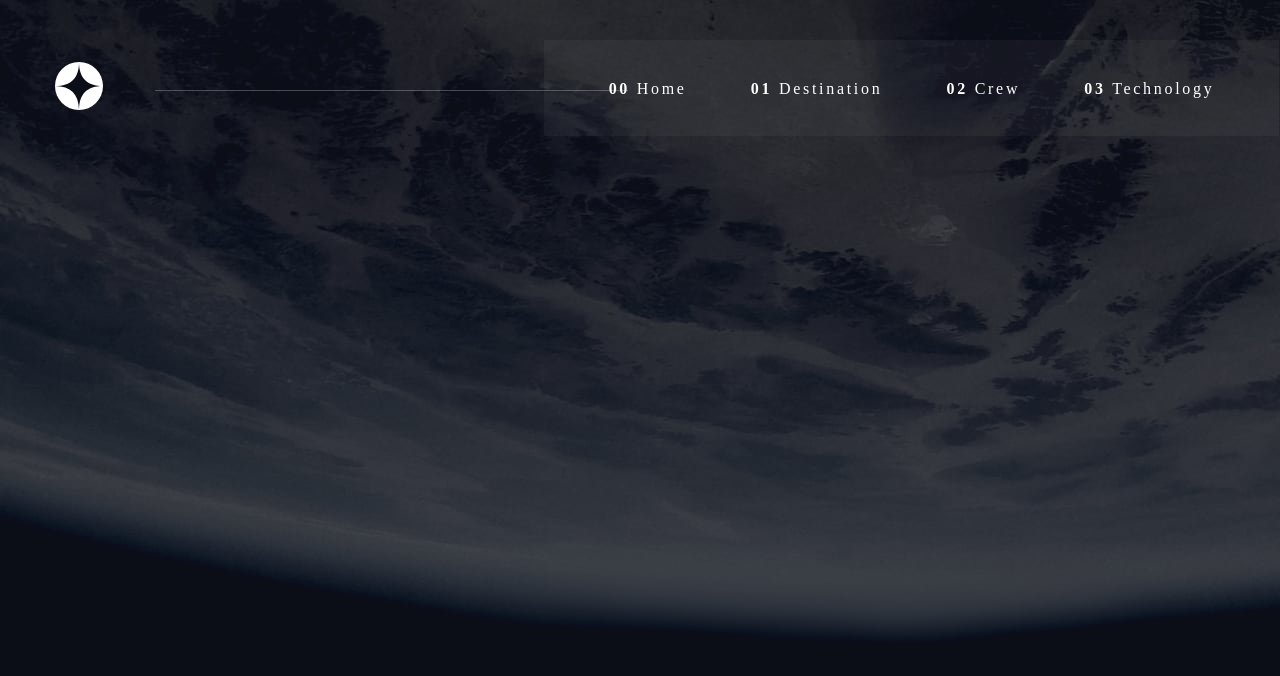
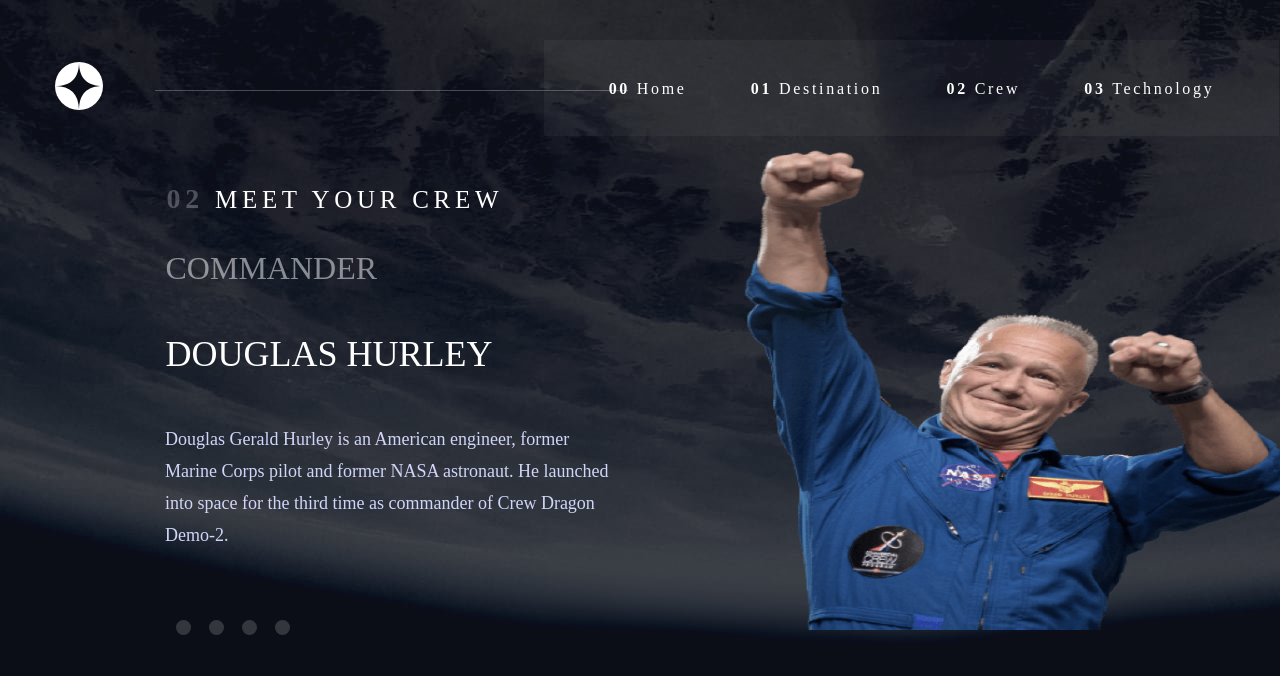
Before and after one commit to Neo-Cicada/space-tourism, a React (Vite) app in the folder space/: page /Crew in a window 1280 px wide. Shown: the top 676 px of the page. Built offline with nearby package versions, Linux system fonts and the light colour scheme.

Commit message:
added crew

```diff
--- a/space/src/assets/data.json
+++ b/space/src/assets/data.json
@@ -45,8 +45,8 @@
     {
       "name": "Douglas Hurley",
       "images": {
-        "png": "../assets/crew/image-douglas-hurley.png",
-        "webp": "../assets/crew/image-douglas-hurley.webp"
+        "png": "/src/assets/crew/image-douglas-hurley.png",
+        "webp": "/src/assets/crew/image-douglas-hurley.webp"
       },
       "role": "Commander",
       "bio": "Douglas Gerald Hurley is an American engineer, former Marine Corps pilot and former NASA astronaut. He launched into space for the third time as commander of Crew Dragon Demo-2."
@@ -54,8 +54,8 @@
     {
       "name": "Mark Shuttleworth",
       "images": {
-        "png": "./assets/crew/image-mark-shuttleworth.png",
-        "webp": "./assets/crew/image-mark-shuttleworth.webp"
+        "png": "/src/assets/crew/image-mark-shuttleworth.png",
+        "webp": "/src/assets/crew/image-mark-shuttleworth.webp"
       },
       "role": "Mission Specialist",
       "bio": "Mark Richard Shuttleworth is the founder and CEO of Canonical, the company behind the Linux-based Ubuntu operating system. Shuttleworth became the first South African to travel to space as a space tourist."
@@ -63,8 +63,8 @@
     {
       "name": "Victor Glover",
       "images": {
-        "png": "./assets/crew/image-victor-glover.png",
-        "webp": "./assets/crew/image-victor-glover.webp"
+        "png": "/src/assets/crew/image-victor-glover.png",
+        "webp": "/src/assets/crew/image-victor-glover.webp"
       },
       "role": "Pilot",
       "bio": "Pilot on the first operational flight of the SpaceX Crew Dragon to the International Space Station. Glover is a commander in the U.S. Navy where he pilots an F/A-18.He was a crew member of Expedition 64, and served as a station systems flight engineer."
@@ -72,8 +72,8 @@
     {
       "name": "Anousheh Ansari",
       "images": {
-        "png": "./assets/crew/image-anousheh-ansari.png",
-        "webp": "./assets/crew/image-anousheh-ansari.webp"
+        "png": "src/assets/crew/image-anousheh-ansari.png",
+        "webp": "src/assets/crew/image-anousheh-ansari.webp"
       },
       "role": "Flight Engineer",
       "bio": "Anousheh Ansari is an Iranian American engineer and co-founder of Prodea Systems. Ansari was the fourth self-funded space tourist, the first self-funded woman to fly to the ISS, and the first Iranian in space."
@@ -83,8 +83,8 @@
     {
       "name": "Launch vehicle",
       "images": {
-        "portrait": "./assets/technology/image-launch-vehicle-portrait.jpg",
-        "landscape": "./assets/technology/image-launch-vehicle-landscape.jpg"
+        "portrait": "/src/assets/technology/image-launch-vehicle-portrait.jpg",
+        "landscape": "/src/assets/technology/image-launch-vehicle-landscape.jpg"
       },
       "description": "A launch vehicle or carrier rocket is a rocket-propelled vehicle used to carry a payload from Earth's surface to space, usually to Earth orbit or beyond. Our WEB-X carrier rocket is the most powerful in operation. Standing 150 metres tall, it's quite an awe-inspiring sight on the launch pad!"
     },
--- a/space/src/components/Crew.jsx
+++ b/space/src/components/Crew.jsx
@@ -1,11 +1,78 @@
-import React from 'react'
+
 import '../styles/crew.css'
-import NavBar from './NavBar'
+import React, { useState } from 'react';
+
+import data from '../assets/data.json'
+
+
+
 export default function Crew() {
+  const commander = data.crew[0];
+  const specialist = data.crew[1];
+  const pilot = data.crew[2];
+  const engineer = data.crew[3];
+
+  const imgCommander = commander.images.png
+  const imgSpecialist = specialist.images.png
+  const imgPilot = pilot.images.png
+  const imgEngineer = engineer.images.png
+
+
+
+  const [name, setName] = useState(commander.name);
+  const [role, setRole] = useState(commander.role);
+  const [about, setAbout] = useState(commander.bio);
+  const [image, setImage] = useState(imgCommander)
+
+  const move = (event) =>{
+    const id = event.target.id;
+
+
+    if(id == 'first'){
+      setName(commander.name)
+      setRole(commander.role)
+      setAbout(commander.bio)
+      setImage(imgCommander)
+
+    }
+    else if(id == 'second'){
+      setName(specialist.name)
+      setRole(specialist.role)
+      setAbout(specialist.bio)
+      setImage(imgSpecialist)
+    }
+    else if(id == 'third'){
+      setName(pilot.name)
+      setRole(pilot.role)
+      setAbout(pilot.bio)
+      setImage(imgPilot)
+    }
+    else if(id == 'forth'){
+      setName(engineer.name)
+      setRole(engineer.role)
+      setAbout(engineer.bio)
+      setImage(imgEngineer)
+    }
+  }
+
   return (
     <>
-      <div className="containerCrew">
+      <div className="containerCrew" >
+        <div className='crewGreetings' > <span>02</span> MEET YOUR CREW</div>
 
+        <div className='crewRole'>{role}</div>
+        <div className='crewName'>{name}</div>
+        <p className='crewAbout'>{about}</p>
+        <div className='crewDots'>
+          <div className='dots' id='first' onClick={move} ></div>
+          <div className='dots' id='second'onClick={move}></div>
+          <div className='dots' id='third' onClick={move}></div>
+          <div className='dots' id='forth' onClick={move}></div>
+        </div>
+
+        <div className='crewImgBox'>
+          <img src={image} alt={name} className='crewPicture'/>
+        </div>
       </div>
     </>
   )
--- a/space/src/components/Technology.jsx
+++ b/space/src/components/Technology.jsx
@@ -1,6 +1,5 @@
 import React from 'react'
 import '../styles/technology.css'
-import NavBar from './NavBar'
 export default function Technology() {
   return (
     <div className="container">
--- a/space/src/styles/crew.css
+++ b/space/src/styles/crew.css
@@ -8,3 +8,124 @@
     overflow: hidden;
     background-image: url('../assets/crew/background-crew-desktop.jpg');
 }
+.crewGreetings{
+    position: absolute;
+    width: 340px;
+    height: 34px;
+    left: 166.5px;
+    top: 182px;
+    font-family: 'Barlow Condensed';
+    font-style: normal;
+    font-weight: 400;
+    font-size: 25px;
+    line-height: 34px;
+    /* identical to box height */
+
+    letter-spacing: 4.725px;
+
+    color: #FFFFFF;
+
+}
+.crewGreetings > span{
+    font-family: 'Barlow Condensed';
+    font-style: normal;
+    font-weight: 700;
+    font-size: 28px;
+    line-height: 34px;
+    /* identical to box height */
+
+    letter-spacing: 4.725px;
+
+    color: #FFFFFF;
+
+    mix-blend-mode: normal;
+    opacity: 0.25;
+}
+.crewRole{
+    position: absolute;
+    width: 400px;
+    height: 37px;
+    left: 165.5px;
+    top: 250px;
+
+    font-family: 'Bellefair';
+    font-style: normal;
+    font-weight: 400;
+    font-size: 32px;
+    line-height: 37px;
+    /* identical to box height */
+
+    text-transform: uppercase;
+
+    color: #FFFFFF;
+
+    mix-blend-mode: normal;
+    opacity: 0.5;
+}
+.crewName{
+    position: absolute;
+    width: 500px;
+    height: 64px;
+    left: 165.5px;
+    top: 322px;
+
+    font-family: 'Bellefair';
+    font-style: normal;
+    font-weight: 400;
+    font-size: 36px;
+    line-height: 64px;
+    text-transform: uppercase;
+
+    color: #FFFFFF;
+}
+.crewAbout{
+    position: absolute;
+    width: 444px;
+    height: 160px;
+    left: 165px;
+    top: 423px;
+
+    font-family: 'Barlow';
+    font-style: normal;
+    font-weight: 400;
+    font-size: 18px;
+    line-height: 32px;
+    /* or 178% */
+
+
+    color: #D0D6F9;
+}
+.crewDots{
+    position: absolute;
+    width: 132px;
+    height: 15px;
+    left: 167px;
+    top: 620px;
+    display: flex;
+    justify-content: space-around;
+
+}
+.crewImgBox{
+    position: absolute;
+    width: 554.39px;
+    height: 480px;
+    left: 743px;
+    top: 150px;
+}
+.dots{
+
+    border-radius: 50%;
+    width: 15px;
+    height: 15px;
+    background: #FFFFFF;
+    mix-blend-mode: normal;
+    opacity: 0.17;
+}
+
+
+
+.crewPicture{
+    width: 554.39px;
+    height: 480px;
+
+}
```
